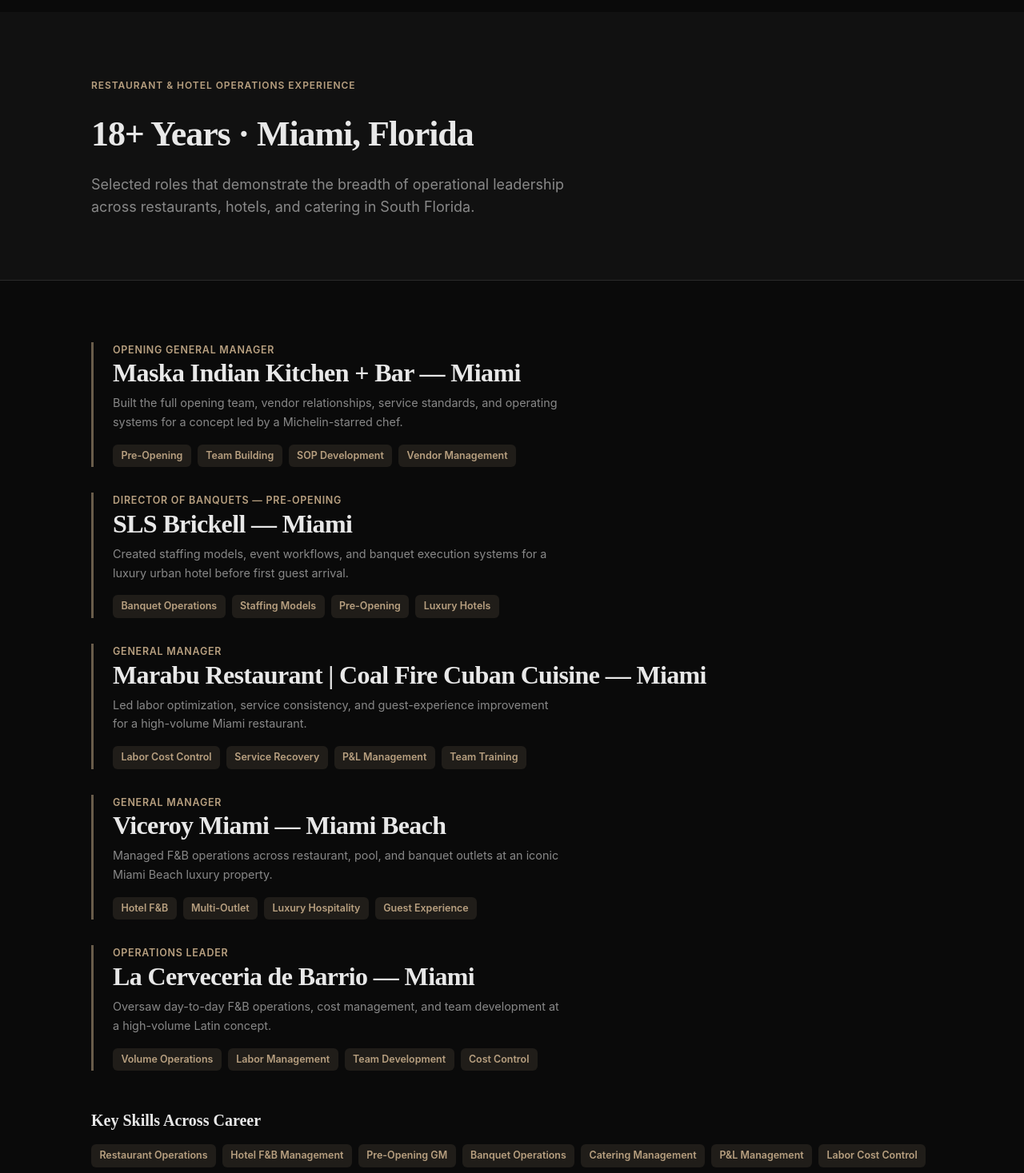
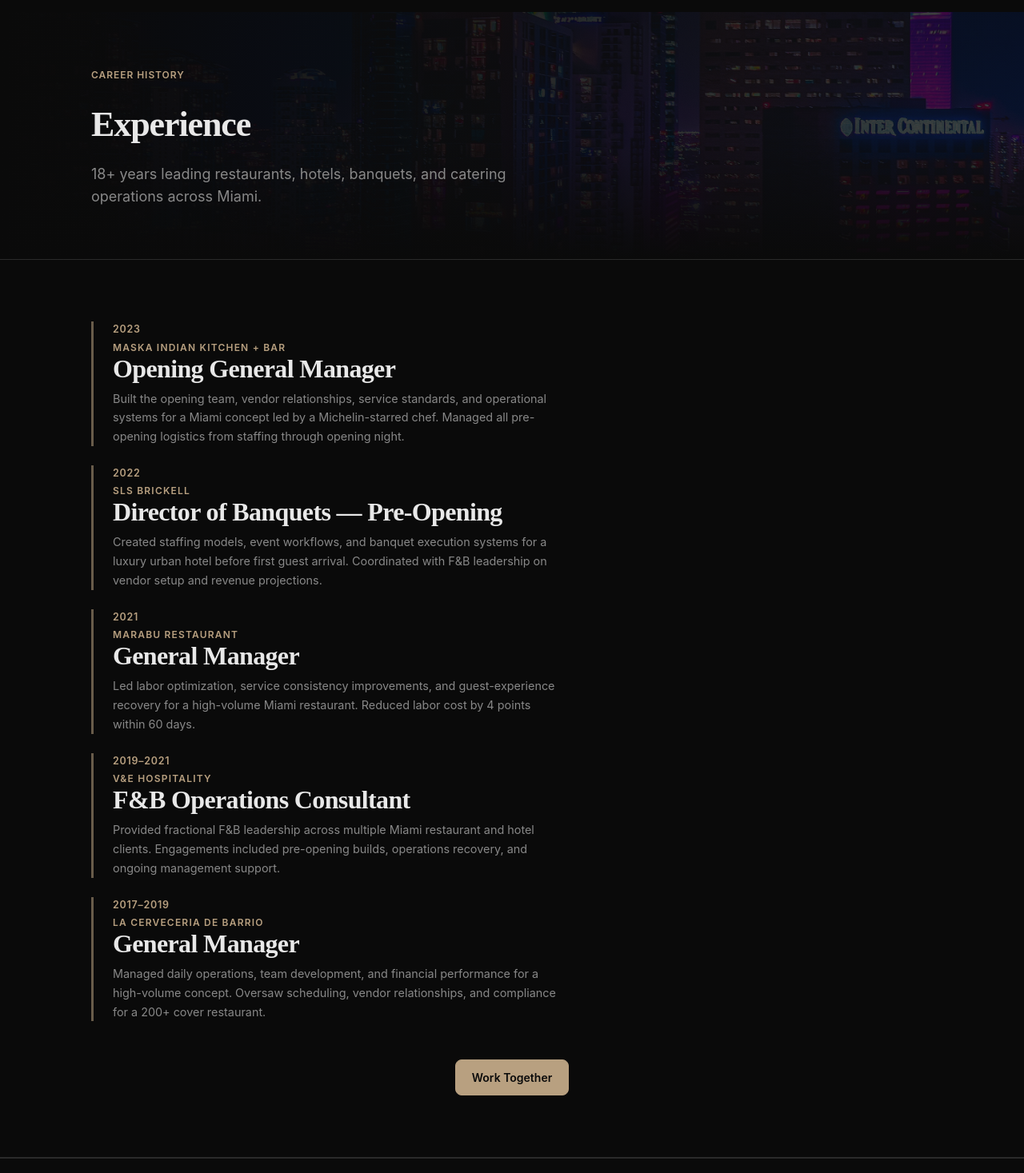
Before and after one commit to LeeMena/leandermena-main, a React (Vite) app: page /experience in a window 1280 px wide. Shown: the part 60-1527 px from the top of the page at 80% size. Built offline with nearby package versions, Linux system fonts and the light colour scheme.

Commit message:
feat: add background hero images to all inner page headers

```diff
--- a/src/pages/BlogIndex.tsx
+++ b/src/pages/BlogIndex.tsx
@@ -4,28 +4,22 @@
 
 const posts = [
   {
-    slug: '/insights/what-a-fractional-gm-actually-does',
-    kicker: 'Fractional Operations',
-    title: 'What a Fractional F&B Director Actually Does',
-    excerpt:
-      'Not a consultant with a binder. Not a part-time manager. Here is what the role looks like in practice — and why more Miami operators are using it.',
-    date: 'Updated May 2026',
+    slug: '/insights/fractional-gm',
+    kicker: 'Fractional Leadership',
+    title: 'What a Fractional GM Actually Does',
+    excerpt: 'The fractional model isn’t a compromise — it’s a strategic choice. Here’s how it works in practice.',
   },
   {
-    slug: '/insights/miami-pre-opening-playbook',
+    slug: '/insights/labor-cost',
+    kicker: 'Operations',
+    title: 'How Miami Restaurants Can Control Labor Costs',
+    excerpt: 'Labor is your largest controllable cost. These are the systems that actually move the number.',
+  },
+  {
+    slug: '/insights/pre-opening',
     kicker: 'Pre-Opening',
     title: 'The Miami Pre-Opening Playbook',
-    excerpt:
-      'What the first 90 days before opening should look like — and the mistakes that cause most new concepts to stumble in week one.',
-    date: 'Updated May 2026',
-  },
-  {
-    slug: '/insights/labor-cost-control-miami-restaurants',
-    kicker: 'Labor & Finance',
-    title: 'Labor Cost Control for Miami Restaurants',
-    excerpt:
-      'Labor is your biggest controllable cost. Here is how to bring it under control without cutting service quality or burning out your team.',
-    date: 'Updated May 2026',
+    excerpt: 'What the first 90 days before opening should look like — and what most operators get wrong.',
   },
 ]
 
@@ -34,39 +28,47 @@
     <>
       <SEO
         title="Insights"
-        description="Operational perspectives on running restaurants and hotel F&B in Miami. Written by Leander Mena."
+        description="Operational insights for Miami restaurants and hotels — fractional leadership, labor cost control, and pre-opening strategy."
         path="/insights"
       />
 
-      <section className="page-header">
-        <div className="container">
-          <span className="kicker">Insights</span>
+      <section className="relative overflow-hidden border-b border-[#2a2a2a] min-h-[280px]">
+        <div className="absolute inset-0 z-0">
+          <img
+            src="/images/contact.jpg"
+            alt=""
+            width="1400"
+            height="600"
+            className="w-full h-full object-cover opacity-40"
+            loading="eager"
+          />
+          <div className="absolute inset-0 bg-gradient-to-r from-[#0a0a0a] via-[#0a0a0a]/70 to-[#0a0a0a]/40" />
+          <div className="absolute inset-0 bg-gradient-to-t from-[#0a0a0a] via-transparent to-transparent" />
+        </div>
+        <div className="container relative z-10 py-16">
+          <span className="kicker">Operational Insights</span>
           <h1 className="font-display text-[clamp(1.75rem,3.5vw,2.75rem)] font-bold tracking-tight text-[#e8e8e8] max-w-[36ch] mb-3">
-            Operational perspectives from the floor.
+            Insights
           </h1>
           <p className="text-[#888888] text-lg max-w-[54ch]">
-            Practical writing on labor, pre-openings, and running F&B operations in Miami.
+            Practical thinking on F&B operations, pre-opening strategy, and fractional leadership for Miami hospitality.
           </p>
         </div>
       </section>
 
       <section className="section">
         <div className="container">
-          <div className="flex flex-col gap-8">
-            {posts.map((post, i) => (
-              <ScrollReveal key={post.slug} delay={i * 100}>
-                <Link
-                  to={post.slug}
-                  className="card block group hover:border-[#b8a080] transition-colors"
-                >
-                  <span className="text-xs font-semibold tracking-widest uppercase text-[#b8a080] mb-2 block">
-                    {post.kicker}
+          <div className="grid sm:grid-cols-2 lg:grid-cols-3 gap-6">
+            {posts.map((p, i) => (
+              <ScrollReveal key={p.slug} delay={i * 100}>
+                <Link to={p.slug} className="card block h-full hover:border-[#b8a080]/40 transition-colors">
+                  <span className="text-xs font-semibold tracking-widest uppercase text-[#b8a080] mb-3 block">
+                    {p.kicker}
                   </span>
-                  <h2 className="font-display text-xl font-bold text-[#e8e8e8] mb-2 group-hover:text-[#b8a080] transition-colors">
-                    {post.title}
+                  <h2 className="font-display text-base font-bold text-[#e8e8e8] mb-3 leading-snug">
+                    {p.title}
                   </h2>
-                  <p className="text-[#888888] max-w-[68ch] mb-4">{post.excerpt}</p>
-                  <span className="text-xs text-[#555555]">{post.date}</span>
+                  <p className="text-sm text-[#888888]">{p.excerpt}</p>
                 </Link>
               </ScrollReveal>
             ))}
--- a/src/pages/Experience.tsx
+++ b/src/pages/Experience.tsx
@@ -4,50 +4,35 @@
 
 const roles = [
   {
-    meta: 'Opening General Manager',
-    title: 'Maska Indian Kitchen + Bar — Miami',
-    body: 'Built the full opening team, vendor relationships, service standards, and operating systems for a concept led by a Michelin-starred chef.',
-    skills: ['Pre-Opening', 'Team Building', 'SOP Development', 'Vendor Management'],
+    venue: 'Maska Indian Kitchen + Bar',
+    title: 'Opening General Manager',
+    period: '2023',
+    body: 'Built the opening team, vendor relationships, service standards, and operational systems for a Miami concept led by a Michelin-starred chef. Managed all pre-opening logistics from staffing through opening night.',
   },
   {
-    meta: 'Director of Banquets — Pre-Opening',
-    title: 'SLS Brickell — Miami',
-    body: 'Created staffing models, event workflows, and banquet execution systems for a luxury urban hotel before first guest arrival.',
-    skills: ['Banquet Operations', 'Staffing Models', 'Pre-Opening', 'Luxury Hotels'],
+    venue: 'SLS Brickell',
+    title: 'Director of Banquets — Pre-Opening',
+    period: '2022',
+    body: 'Created staffing models, event workflows, and banquet execution systems for a luxury urban hotel before first guest arrival. Coordinated with F&B leadership on vendor setup and revenue projections.',
   },
   {
-    meta: 'General Manager',
-    title: 'Marabu Restaurant | Coal Fire Cuban Cuisine — Miami',
-    body: 'Led labor optimization, service consistency, and guest-experience improvement for a high-volume Miami restaurant.',
-    skills: ['Labor Cost Control', 'Service Recovery', 'P&L Management', 'Team Training'],
+    venue: 'Marabu Restaurant',
+    title: 'General Manager',
+    period: '2021',
+    body: 'Led labor optimization, service consistency improvements, and guest-experience recovery for a high-volume Miami restaurant. Reduced labor cost by 4 points within 60 days.',
   },
   {
-    meta: 'General Manager',
-    title: 'Viceroy Miami — Miami Beach',
-    body: 'Managed F&B operations across restaurant, pool, and banquet outlets at an iconic Miami Beach luxury property.',
-    skills: ['Hotel F&B', 'Multi-Outlet', 'Luxury Hospitality', 'Guest Experience'],
+    venue: 'V&E Hospitality',
+    title: 'F&B Operations Consultant',
+    period: '2019–2021',
+    body: 'Provided fractional F&B leadership across multiple Miami restaurant and hotel clients. Engagements included pre-opening builds, operations recovery, and ongoing management support.',
   },
   {
-    meta: 'Operations Leader',
-    title: 'La Cerveceria de Barrio — Miami',
-    body: 'Oversaw day-to-day F&B operations, cost management, and team development at a high-volume Latin concept.',
-    skills: ['Volume Operations', 'Labor Management', 'Team Development', 'Cost Control'],
+    venue: 'La Cerveceria de Barrio',
+    title: 'General Manager',
+    period: '2017–2019',
+    body: 'Managed daily operations, team development, and financial performance for a high-volume concept. Oversaw scheduling, vendor relationships, and compliance for a 200+ cover restaurant.',
   },
-]
-
-const skills = [
-  'Restaurant Operations',
-  'Hotel F&B Management',
-  'Pre-Opening GM',
-  'Banquet Operations',
-  'Catering Management',
-  'P&L Management',
-  'Labor Cost Control',
-  'SOP Development',
-  'Team Training',
-  'Guest Experience',
-  'Vendor Management',
-  'Fractional Leadership',
 ]
 
 export default function Experience() {
@@ -55,68 +40,57 @@
     <>
       <SEO
         title="Experience"
-        description="18+ years of restaurant, hotel, banquet, and catering operations experience across Miami. Michelin concepts, luxury hotels, and independent restaurants."
+        description="Leander Mena's Miami hospitality career — GM, pre-opening director, and F&B consultant across restaurants, hotels, and catering operations."
         path="/experience"
       />
 
-      <section className="page-header">
-        <div className="container">
-          <span className="kicker">Restaurant & Hotel Operations Experience</span>
+      <section className="relative overflow-hidden border-b border-[#2a2a2a] min-h-[280px]">
+        <div className="absolute inset-0 z-0">
+          <img
+            src="/images/contact.jpg"
+            alt=""
+            width="1400"
+            height="600"
+            className="w-full h-full object-cover opacity-40"
+            loading="eager"
+          />
+          <div className="absolute inset-0 bg-gradient-to-r from-[#0a0a0a] via-[#0a0a0a]/70 to-[#0a0a0a]/40" />
+          <div className="absolute inset-0 bg-gradient-to-t from-[#0a0a0a] via-transparent to-transparent" />
+        </div>
+        <div className="container relative z-10 py-16">
+          <span className="kicker">Career History</span>
           <h1 className="font-display text-[clamp(1.75rem,3.5vw,2.75rem)] font-bold tracking-tight text-[#e8e8e8] max-w-[36ch] mb-3">
-            18+ Years · Miami, Florida
+            Experience
           </h1>
           <p className="text-[#888888] text-lg max-w-[54ch]">
-            Selected roles that demonstrate the breadth of operational leadership across
-            restaurants, hotels, and catering in South Florida.
+            18+ years leading restaurants, hotels, banquets, and catering operations across Miami.
           </p>
         </div>
       </section>
 
       <section className="section">
         <div className="container">
-          <div className="flex flex-col gap-8 mb-12">
+          <div className="flex flex-col gap-6">
             {roles.map((r, i) => (
-              <ScrollReveal key={r.title} delay={i * 100}>
+              <ScrollReveal key={r.venue} delay={i * 80}>
                 <div className="role">
-                  <span className="role-meta">{r.meta}</span>
-                  <h2 className="font-display text-xl font-bold text-[#e8e8e8] mb-2">
-                    {r.title}
-                  </h2>
-                  <p className="text-[#888888] max-w-[62ch] mb-4">{r.body}</p>
-                  <div className="skills-wall">
-                    {r.skills.map((s) => (
-                      <span key={s} className="skill-tag">{s}</span>
-                    ))}
+                  <div className="role-meta">{r.period}</div>
+                  <div>
+                    <span className="text-xs font-semibold tracking-widest uppercase text-[#b8a080] mb-1 block">
+                      {r.venue}
+                    </span>
+                    <h2 className="font-display text-xl font-bold text-[#e8e8e8] mb-2">{r.title}</h2>
+                    <p className="text-[#888888] max-w-[62ch]">{r.body}</p>
                   </div>
                 </div>
               </ScrollReveal>
             ))}
           </div>
 
-          <ScrollReveal>
-            <h3 className="font-display text-xl font-bold text-[#e8e8e8] mb-4">
-              Key Skills Across Career
-            </h3>
-            <div className="skills-wall">
-              {skills.map((s) => (
-                <span key={s} className="skill-tag">{s}</span>
-              ))}
-            </div>
-          </ScrollReveal>
-
-          {/* fix: added LinkedIn cross-link for full history */}
-          <div className="mt-8 flex flex-wrap gap-3 justify-center">
+          <div className="mt-12 text-center">
             <Link to="/contact" className="btn btn-primary">
-              Discuss Your Project
+              Work Together
             </Link>
-            <a
-              href="https://www.linkedin.com/in/leandermena"
-              target="_blank"
-              rel="noopener noreferrer"
-              className="btn btn-ghost"
-            >
-              Full History on LinkedIn &rarr;
-            </a>
           </div>
         </div>
       </section>
```
Also changed, not shown: src/pages/Contact.tsx (+16 -12 lines), src/pages/Philosophy.tsx (+14 -3 lines), src/pages/PreOpening.tsx (+14 -3 lines), src/pages/Services.tsx (+14 -2 lines).
